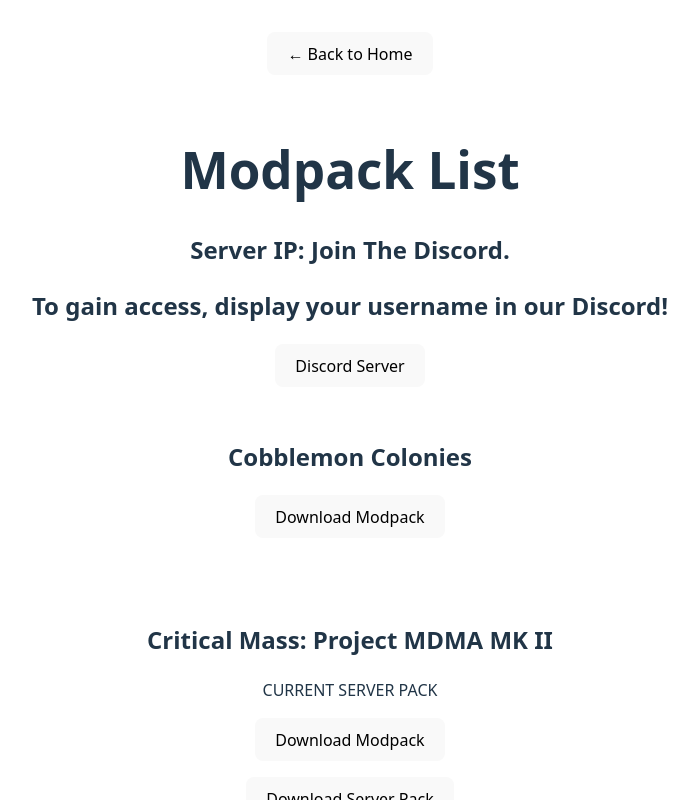
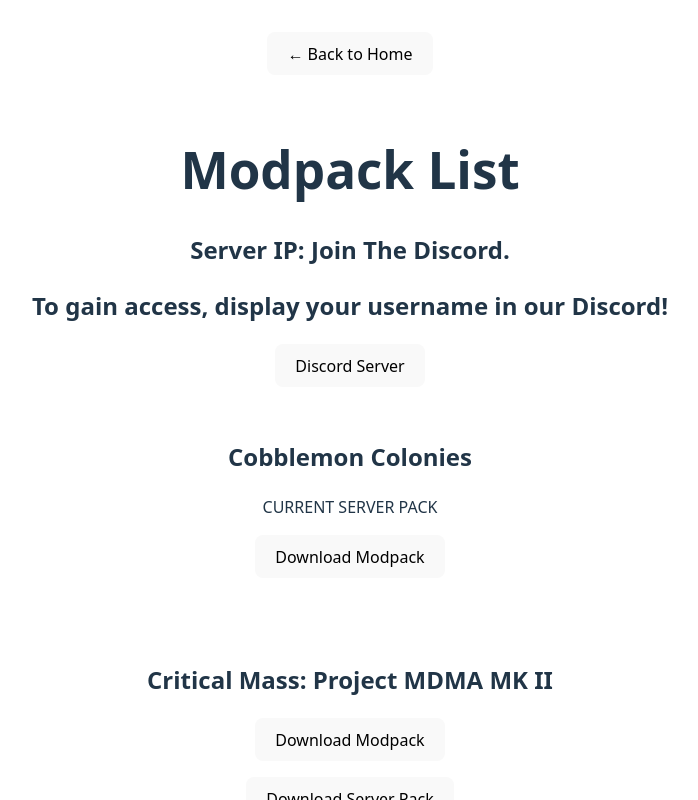
Before and after one commit to mlatta824/modpack_site, a React (Vite) app: page / in a window 1280 px wide. Both pictures are taken after a click on the button "Browse Packs". Shown: the top 800 px of the page, without its empty margins (290-988 px from the left). Built offline with nearby package versions, Linux system fonts and the light colour scheme.

Commit message:
Updated Current Server Pack

```diff
--- a/src/pack_list/page.tsx
+++ b/src/pack_list/page.tsx
@@ -21,6 +21,7 @@
 
             <div className = "card">
                 <h2>Cobblemon Colonies</h2>
+                <p>CURRENT SERVER PACK</p>
 
                 <a href = {cobblemonpack} download className = "download-link">
                     <button>Download Modpack</button>
@@ -29,7 +30,6 @@
 
             <div className = "card">
                 <h2>Critical Mass: Project MDMA MK II</h2>
-                <p>CURRENT SERVER PACK</p>
 
                 <a href = {drugpack} download className = "download-link">
                     <button>Download Modpack</button>
```
